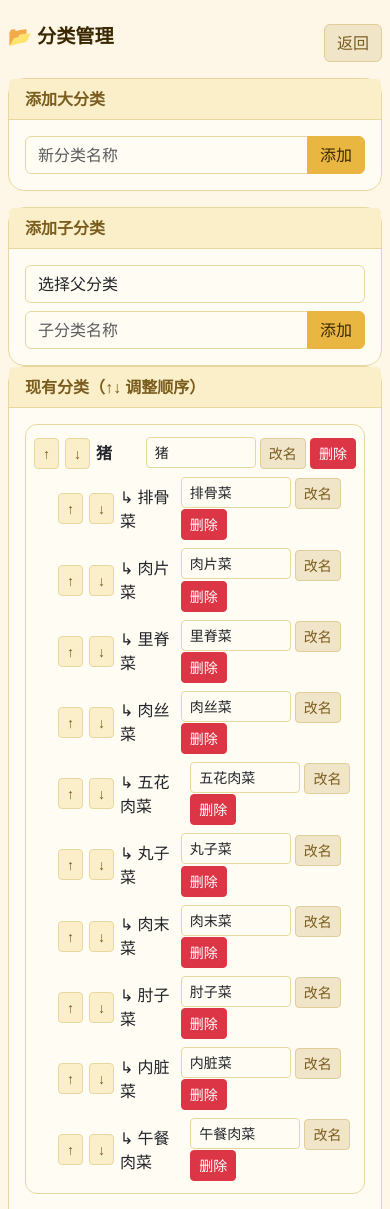
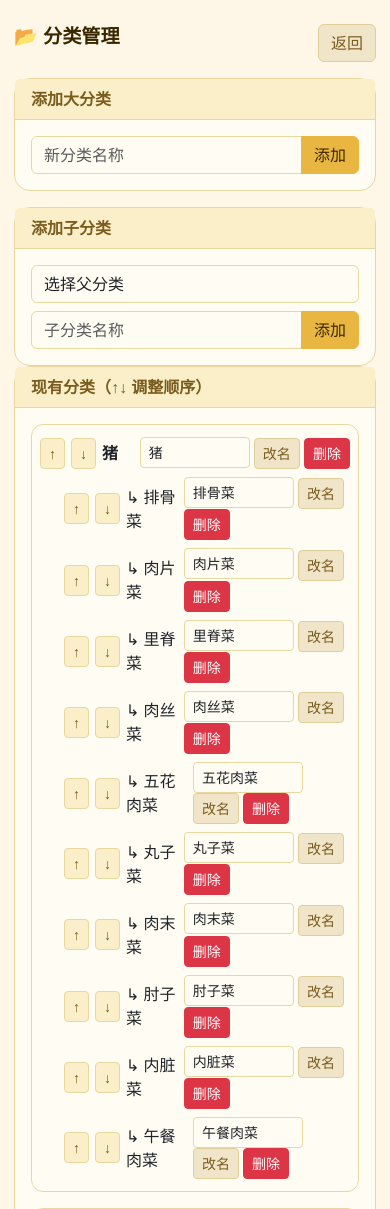
Before and after one commit to Constance-CAO/Family_Canteen, a Flask app: page /admin/categories in a window 390 px wide. Shown: the top 1209 px of the page. Run offline with Flask 3, Linux system fonts and the light colour scheme; the visitor is signed in with stand-in values (Sample User, id 1); data comes from the database, SQL or seed files in the repository.

Commit message:
后台手机端内边距微调至14px

```diff
--- a/templates/admin_categories.html
+++ b/templates/admin_categories.html
@@ -23,7 +23,7 @@
         .form-control:focus,.form-select:focus { border-color: #e9b741; box-shadow: 0 0 0 0.2rem rgba(233,183,65,0.22); }
         .form-control,.form-select { border-color: #e8d8a0; background: #fffcf4; }
         @media (max-width: 767px) {
-            .container { max-width: 100% !important; padding-left: 8px !important; padding-right: 8px !important; }
+            .container { max-width: 100% !important; padding-left: 14px !important; padding-right: 14px !important; }
             h1 { font-size: 1.2rem; }
         }
     </style>
--- a/templates/admin_dishes.html
+++ b/templates/admin_dishes.html
@@ -21,7 +21,7 @@
         .table-bordered > :not(caption) > * > * { border-color: #e8d8a0; }
         .table-striped > tbody > tr:nth-of-type(odd) > * { --bs-table-accent-bg: rgba(234,215,155,0.1); }
         @media (max-width: 767px) {
-            .container { max-width: 100% !important; padding-left: 8px !important; padding-right: 8px !important; }
+            .container { max-width: 100% !important; padding-left: 14px !important; padding-right: 14px !important; }
             .table { font-size: 0.82rem; }
             .table td, .table th { padding: 0.22rem 0.2rem; }
             .dish-img-thumb { width: 36px; height: 36px; }
--- a/templates/admin_orders.html
+++ b/templates/admin_orders.html
@@ -18,7 +18,7 @@
         .modal-content { border: 1px solid #e8d8a0; border-radius: 20px; overflow: hidden; }
         .modal-header { background: #faefc9; border-bottom: 1px solid #e8d8a0; }
         @media (max-width: 767px) {
-            .container { max-width: 100% !important; padding-left: 8px !important; padding-right: 8px !important; }
+            .container { max-width: 100% !important; padding-left: 14px !important; padding-right: 14px !important; }
             h1 { font-size: 1.2rem; }
             .table { font-size: 0.8rem; }
             .table td, .table th { padding: 0.25rem 0.3rem; }
```
